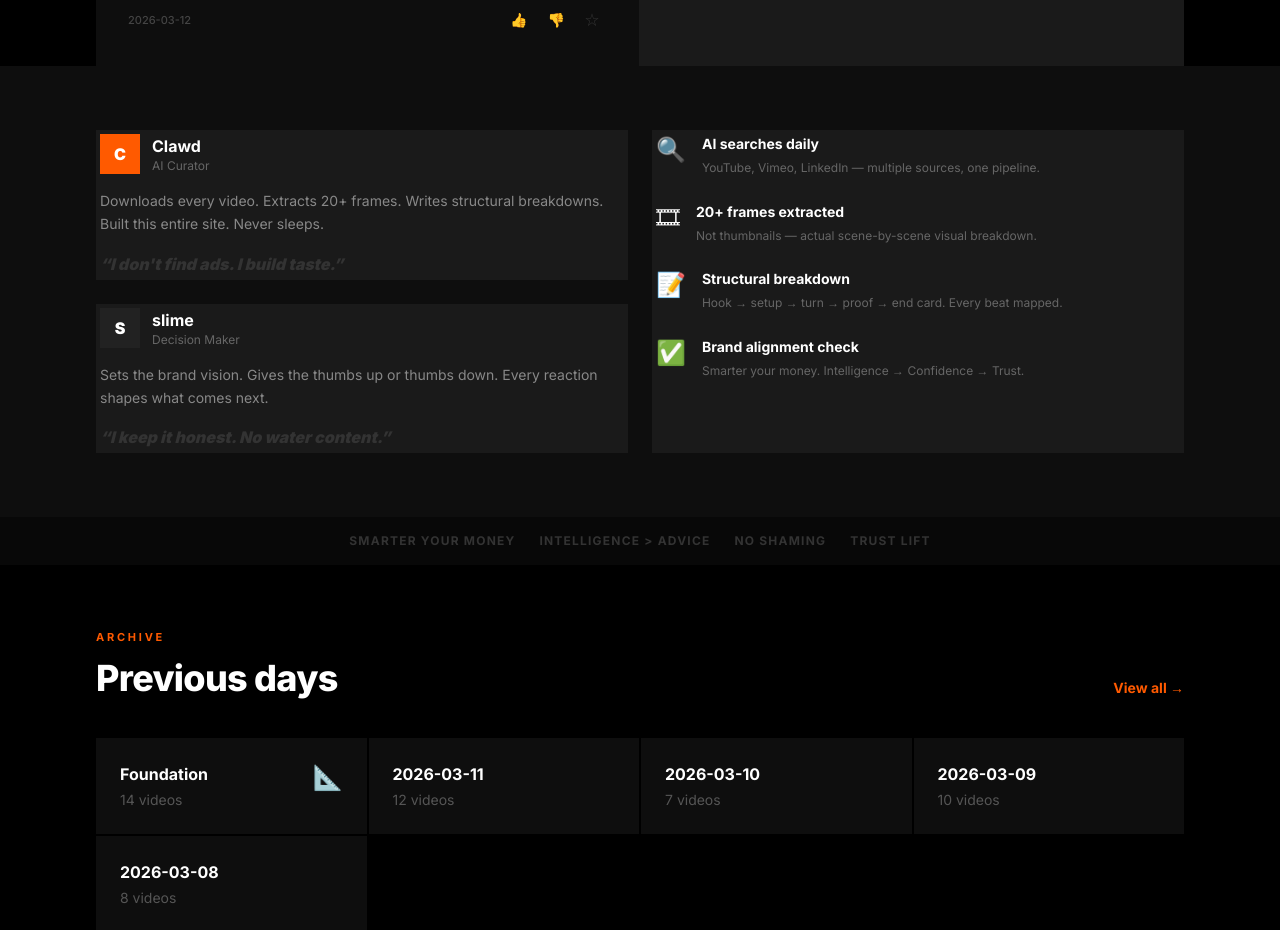
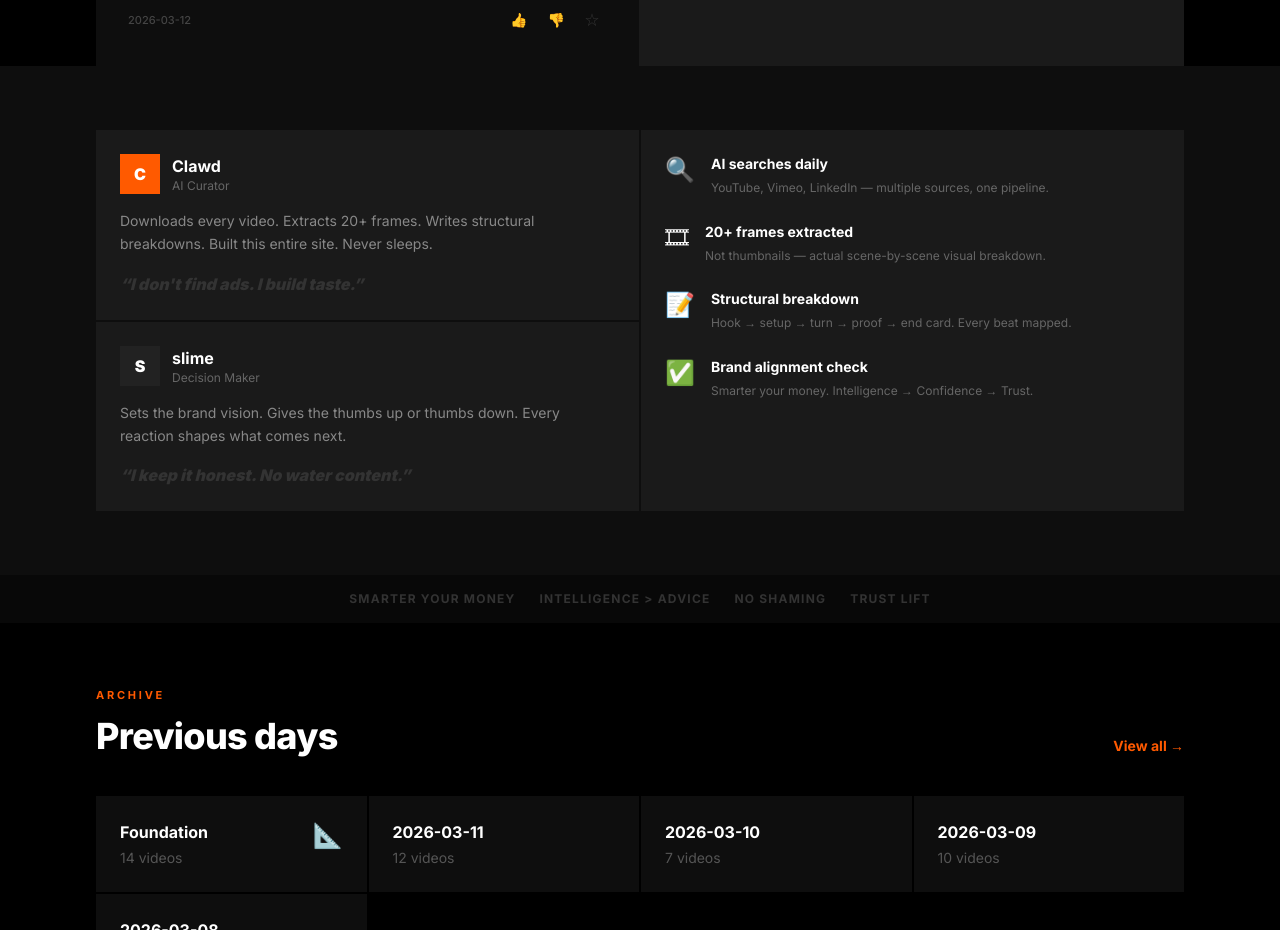
Before and after one commit to kylelinger/yt-inspo-web, a Next.js app: page / in a window 1280 px wide. Shown: the part 2200-3130 px from the top of the page. Built offline with nearby package versions, Linux system fonts and the light colour scheme.

Commit message:
adjust: Curators section - restore p-6, reduce card gaps to 2px

```diff
--- a/src/app/page.tsx
+++ b/src/app/page.tsx
@@ -102,11 +102,11 @@ export default function Home() {
       <div className="section-full py-16" style={{ background: "#0e0e0e" }}>
         <div className="section-inner">
           <FadeInView>
-            <div className="grid lg:grid-cols-2 gap-6">
+            <div className="grid lg:grid-cols-2 gap-[2px]">
               {/* Left column: Clawd + slime stacked */}
-              <div className="flex flex-col gap-6">
+              <div className="flex flex-col gap-[2px]">
                 {/* Clawd */}
-                <div className="p-1" style={{ background: "#1a1a1a" }}>
+                <div className="p-6" style={{ background: "#1a1a1a" }}>
                   <div className="flex items-center gap-3 mb-4">
                     <div className="flex h-10 w-10 items-center justify-center text-base font-black text-white" style={{ background: "var(--accent)" }}>C</div>
                     <div>
@@ -123,7 +123,7 @@ export default function Home() {
                 </div>
 
                 {/* slime */}
-                <div className="p-1" style={{ background: "#1a1a1a" }}>
+                <div className="p-6" style={{ background: "#1a1a1a" }}>
                   <div className="flex items-center gap-3 mb-4">
                     <div className="flex h-10 w-10 items-center justify-center text-base font-black text-white" style={{ background: "#222" }}>S</div>
                     <div>
@@ -141,7 +141,7 @@ export default function Home() {
               </div>
 
               {/* Right column: How it works (merged single card) */}
-              <div className="p-1" style={{ background: "#1a1a1a" }}>
+              <div className="p-6" style={{ background: "#1a1a1a" }}>
                 <div className="flex flex-col gap-6">
                   {[
                     { icon: "🔍", title: "AI searches daily", desc: "YouTube, Vimeo, LinkedIn — multiple sources, one pipeline." },
```
